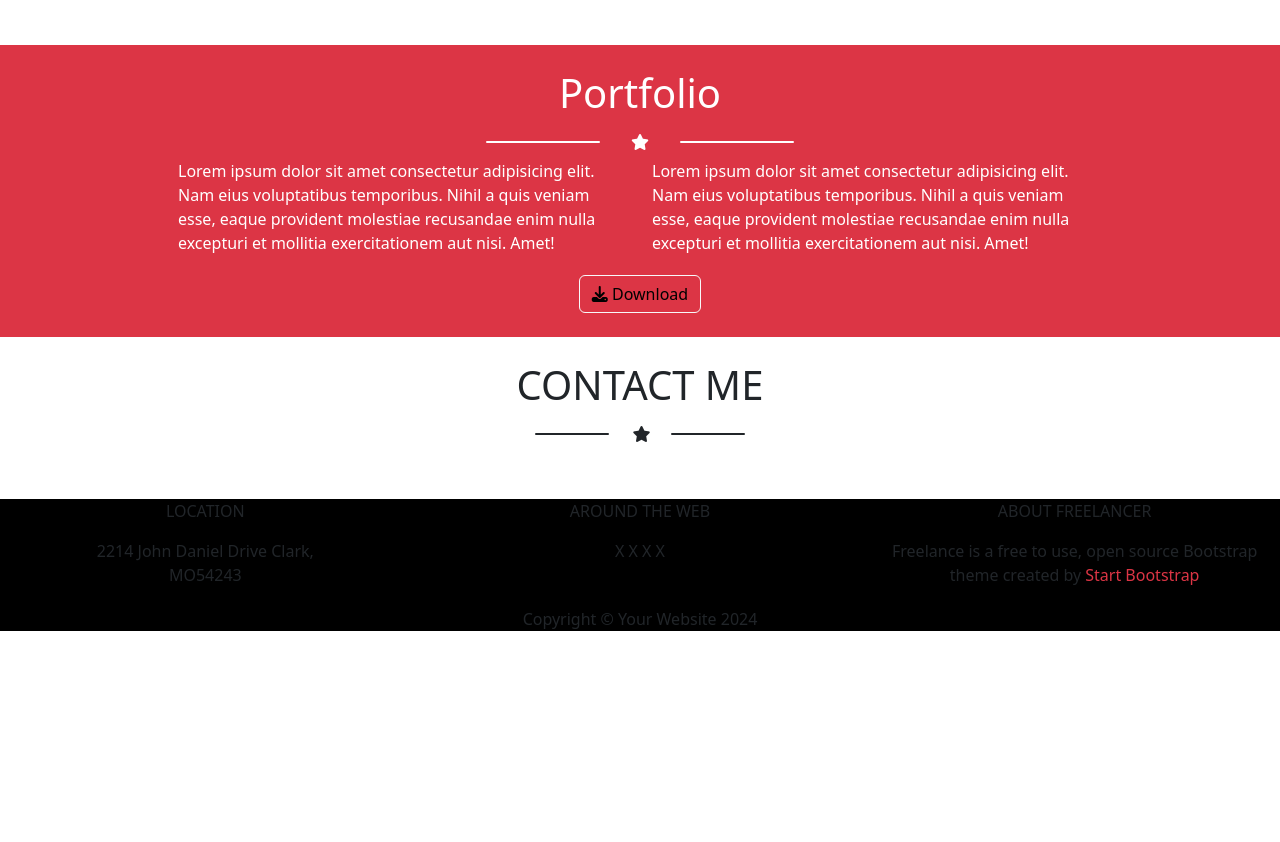
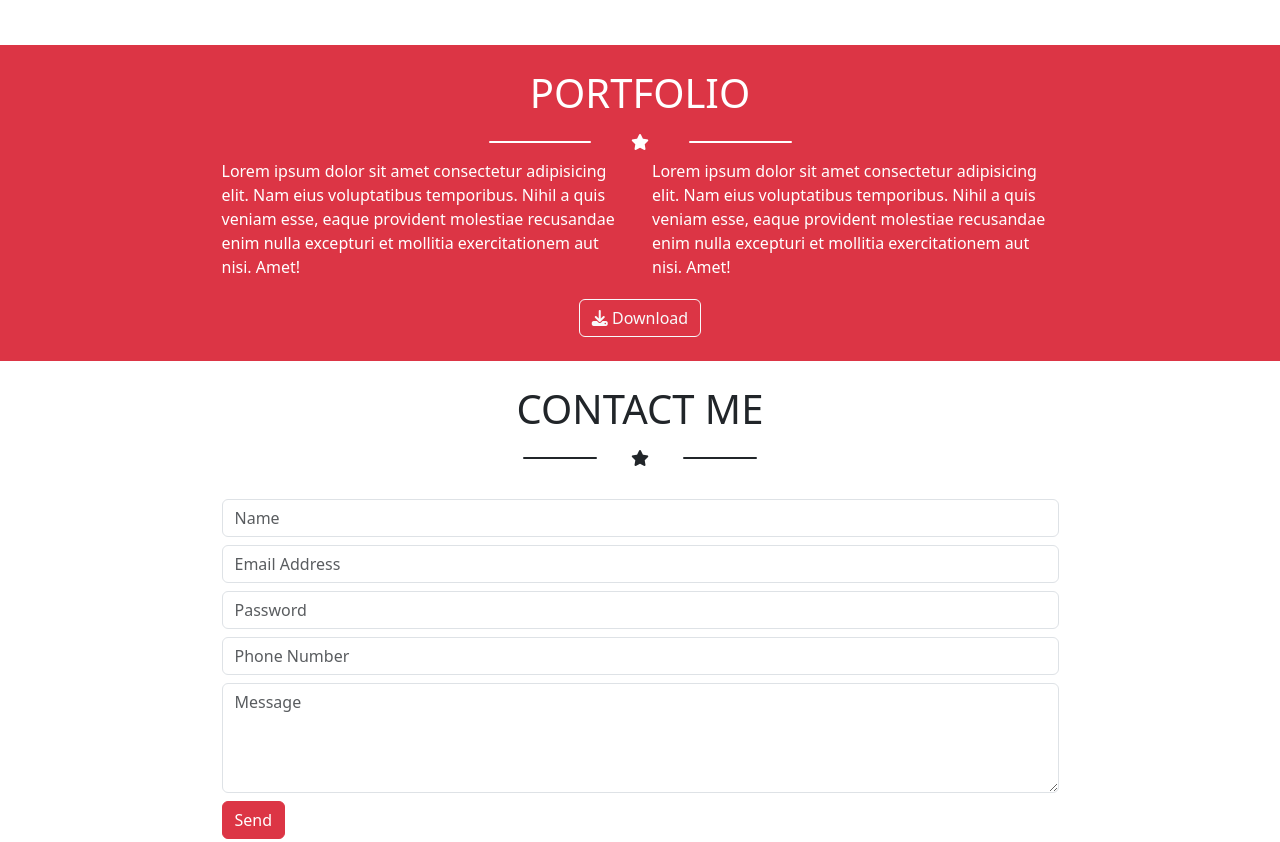
Before and after one commit to AleDelCampo/html-css-bootstrap-freelancer, a plain HTML site: page index.html in a window 1280 px wide. Shown: the part 1281-2123 px from the top of the page. Before the commit the page ends 1912 px from the top, so only its background shows below. Drawn offline with nearby package versions, Linux system fonts and the light colour scheme.

Commit message:
mancanza solo di sfondi e dettagli

```diff
--- a/index.html
+++ b/index.html
@@ -54,15 +54,15 @@
 
         <h1>Start Bootstrap</h1>
 
-        <div class="  col-3 mx-auto">
+        <div class="col-3 mx-auto">
           <div class="row align-items-center">
-            <div class="col-5">
+            <div class="row col-5 mt-3">
               <hr class="border-2 opacity-100 rounded">
             </div>
-            <div class="col-2">
+            <div class="row col text-center ">
               <i class="fa-solid fa-star"></i>
             </div>
-            <div class="col-5">
+            <div class="row col-5 mt-3">
               <hr class="border-2 opacity-100 rounded">
             </div>
           </div>
@@ -82,13 +82,13 @@
       <h1>Portfolio</h1>
       <div class="col-3 mx-auto mb-3">
           <div class="row align-items-center">
-              <div class="col-5">
+              <div class="row col-5 mt-3">
                   <hr class="border-2 opacity-100 rounded">
               </div>
-              <div class="col-2">
+              <div class="row col text-center">
                   <i class="fa-solid fa-star"></i>
               </div>
-              <div class="col-5">
+              <div class="row col-5 mt-3">
                   <hr class="border-2 opacity-100 rounded">
               </div>
           </div>
@@ -119,17 +119,17 @@
 
 
   <div class="bg-danger text-white p-4">
-    <div class="d-flex flex-column align-items-center">
-      <h1 class="text-center">Portfolio</h1>
+    <div class="container d-flex flex-column align-items-center">
+      <h1 class="text-center">PORTFOLIO</h1>
       <div class="col-3">
         <div class="row align-items-center">
-          <div class="col-5">
+          <div class="row col-5 mt-3">
             <hr class="border-2 opacity-100 rounded">
           </div>
-          <div class="col-2 text-center">
+          <div class="row col text-center">
             <i class="fa-solid fa-star"></i>
           </div>
-          <div class="col-5">
+          <div class="row col-5 mt-3">
             <hr class="border-2 opacity-100 rounded">
           </div>
         </div>
@@ -169,20 +169,39 @@
         <h1 class="text-center text-uppercase">Contact Me</h1>
         <div class="col-3 mx-auto mb-4">
           <div class="row align-items-center">
-            <div class="col-5">
+            <div class="row col-5 mt-3">
               <hr class="border-2 opacity-100 rounded">
             </div>
-            <div class="col-2">
+            <div class="row col text-center">
               <i class="fa-solid fa-star"></i>
             </div>
-            <div class="col-5">
+            <div class="row col-5 mt-3">
               <hr class="border-2 opacity-100 rounded">
             </div>
           </div>
         </div>
 
 
-
+        <form>
+          <div class="mb-2">
+            <input type="text" class="form-control" id="Name" aria-describedby="emailHelp" placeholder="Name">
+          </div>
+          <div class="mb-2">
+            <input type="email" class="form-control" id="Email" aria-describedby="emailHelp"
+              placeholder="Email Address">
+          </div>
+          <div class="mb-2">
+            <input type="password" class="form-control" id="pass" aria-describedby="emailHelp" placeholder="Password">
+          </div>
+          <div class="mb-2">
+            <input type="number" class="form-control" id="PhoneNumber" aria-describedby="emailHelp"
+              placeholder="Phone Number">
+          </div>
+          <div class="mb-2">
+            <textarea class="form-control" id="Message" rows="4" placeholder="Message"></textarea>
+          </div>
+          <button type="submit" class="btn btn-danger">Send</button>
+        </form>
       </div>
 
     </div>
--- a/style.css
+++ b/style.css
@@ -1,4 +1 @@
 /*TEST*/
-.btn {
-    color: black;
-}
```
